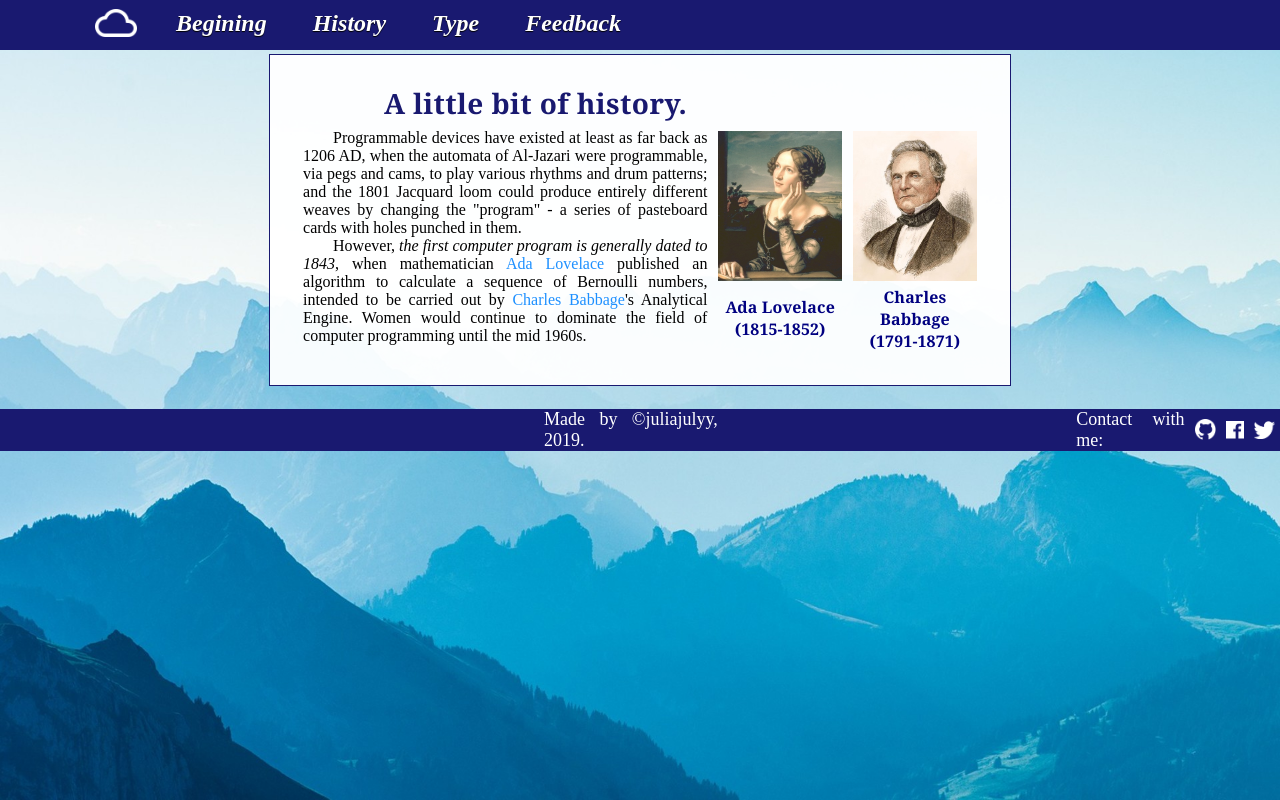
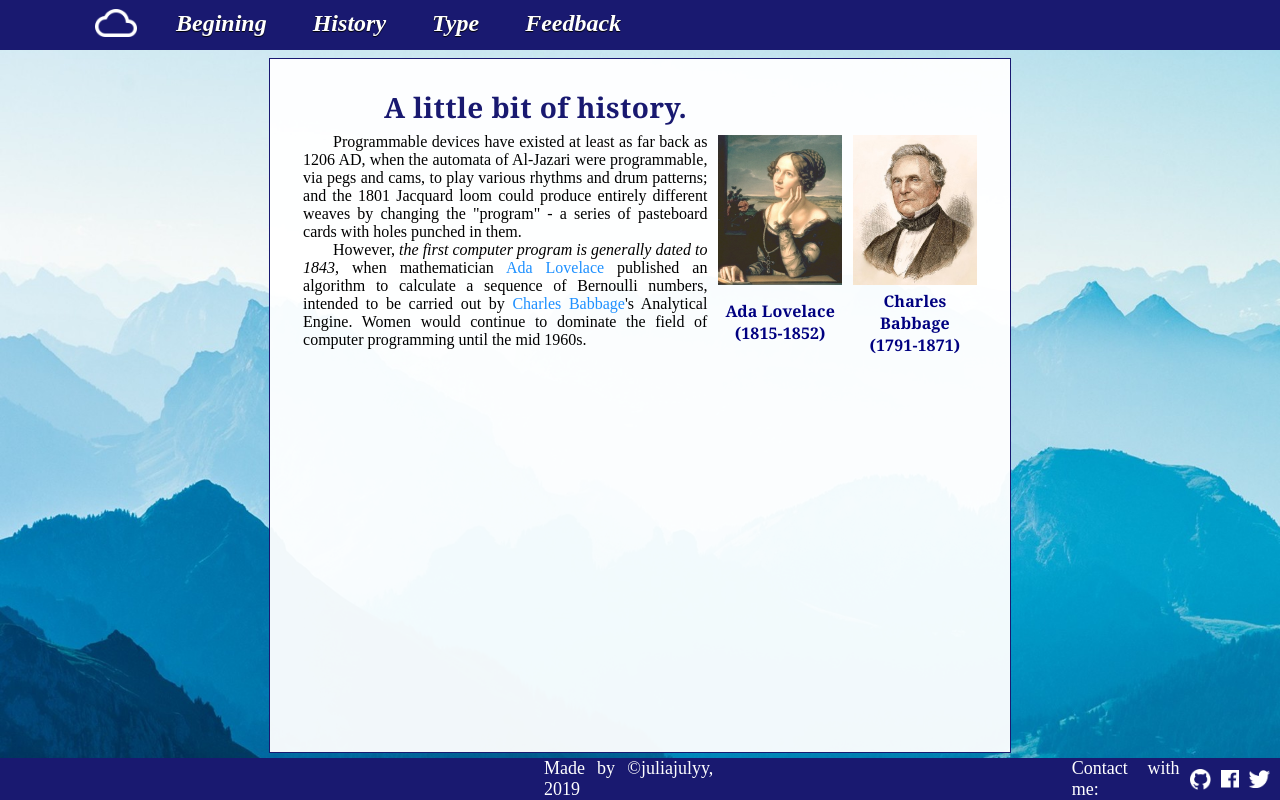
Before and after one commit to juliajulyy/first-page, a plain HTML site: page history.html in a window 1280 px wide. Drawn offline with Linux system fonts and the light colour scheme.

Commit message:
styles for footer added

```diff
--- a/history.html
+++ b/history.html
@@ -25,7 +25,7 @@
       </nav>
     </header>
 
-    <main>
+    <main class="center-content">
       <section class="continue-page">
         <h2 class="item"> A little bit of history. </h2>
         <div id="block-history">
@@ -54,15 +54,21 @@
       </section>
     </main>
 
-    <footer>
+    <footer class="small-page">
       <p class="autor-caption">
-        Made by ©juliajulyy, 2019.
+        Made by ©juliajulyy, 2019
       </p>
       <p class="contact"> Contact with me: </p>
       <figure class="contact-icon">
-        <img  id="github-icon" src="pictures/github-icon.png" alt="github">
-        <img class="small-icon" src="pictures/facebook-icon.png" alt="facebook">
-        <img class="small-icon" src="pictures/twitter-icon.png" alt="twitter">
+        <a class="contact-icon" href="https://github.com/juliajulyy">
+          <img  id="github-icon" src="pictures/github-icon.png" alt="github">
+        </a>
+        <a class="contact-icon" href="https://www.facebook.com/profile.php?id=100016107456176">
+          <img class="small-icon" src="pictures/facebook-icon.png" alt="facebook">
+        </a>
+        <a class="contact-icon" href="https://twitter.com/townbluebird">
+          <img class="small-icon" src="pictures/twitter-icon.png" alt="twitter">
+        </a>
       </figure>
     </footer>
 
--- a/style.css
+++ b/style.css
@@ -8,7 +8,7 @@ body {
 .nav-page {
 	background: #191970;
   display: flex;
-  margin-bottom: 4px;
+  margin-bottom: 6px;
   padding: 2px 95px;
 }
 .menu li {
@@ -39,9 +39,15 @@ footer {
 	background-color: #191970;
   color: white;
 	font-size: 18px;
-	margin-top: 1.8%;
 	display: flex;
 	align-items: center;
+	margin-top: 10px;
+}
+.small-page {
+	position: fixed;
+	bottom: 0;
+	right: 0;
+	left: 0;
 }
 .autor-caption {
 	margin-left: 42.5%;
@@ -52,28 +58,28 @@ footer {
 	text-indent: 0;
 }
 .contact-icon {
-	margin-left: 5px;
+	margin: 4px 5px;
 	display: flex;
 	align-items: center;
 }
 #github-icon {
-	padding: 5px;
 	height: 21px;
 }
 .small-icon {
 	height: 18px;
-	padding: 5px;
 }
 main{
 	background: rgba(255, 255, 255, 0.95);
-	margin-bottom: 1.2%;
-	margin-left: 21%;
-	margin-right: 21%;
-	padding-top: 0.7%;
-	padding-bottom: 2.4%;
-	padding-right: 2.6%;
-	padding-left: 2.6%;
+	margin: 0 21%;
+	padding: 0.7% 2.6% 2.4%;
 	border: 1px solid #191970;
+}
+.center-content {
+	position: fixed;
+	bottom: 47px;
+	left: 0;
+	right: 0;
+	top: 58px;
 }
 a:link {
 	color: #1E90FF;
@@ -84,7 +90,7 @@ a:visited {
 	text-decoration: none;
 }
 a:hover {
-	color: #2E8B57;
+	color: #00BFFF;
 	font-style: italic;
 }
 b {
```
Also changed, not shown: answer.html (+16 -2 lines), begining.html (+11 -5 lines), feedback.html (+12 -6 lines), index.html (+12 -6 lines), type.html (+11 -5 lines).
